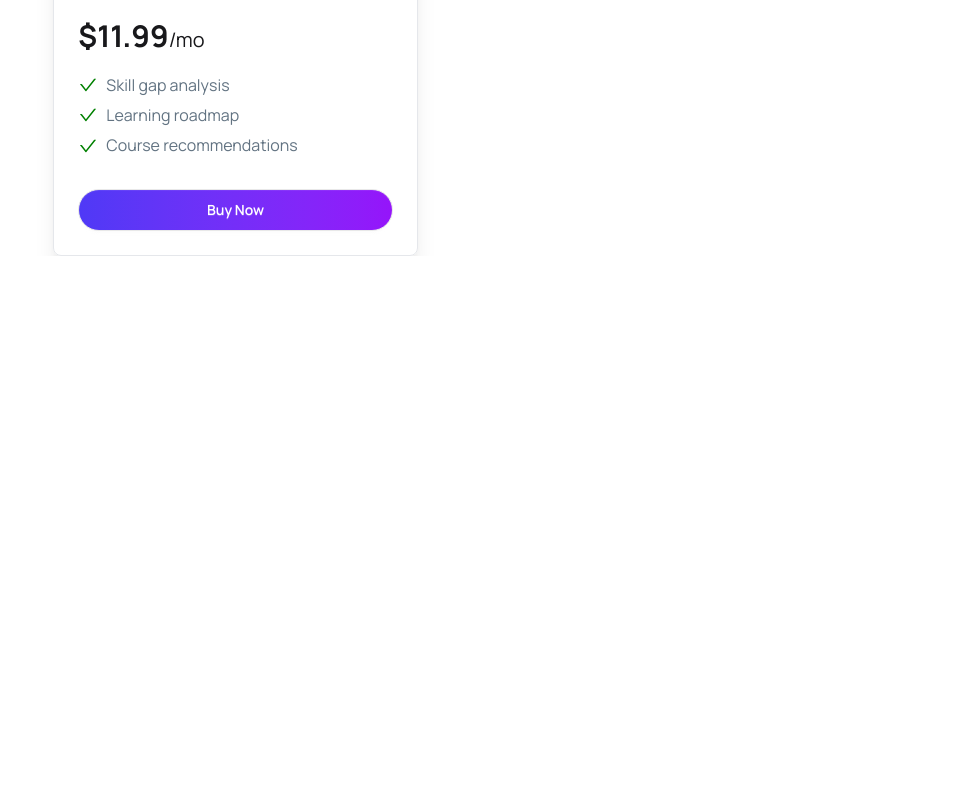
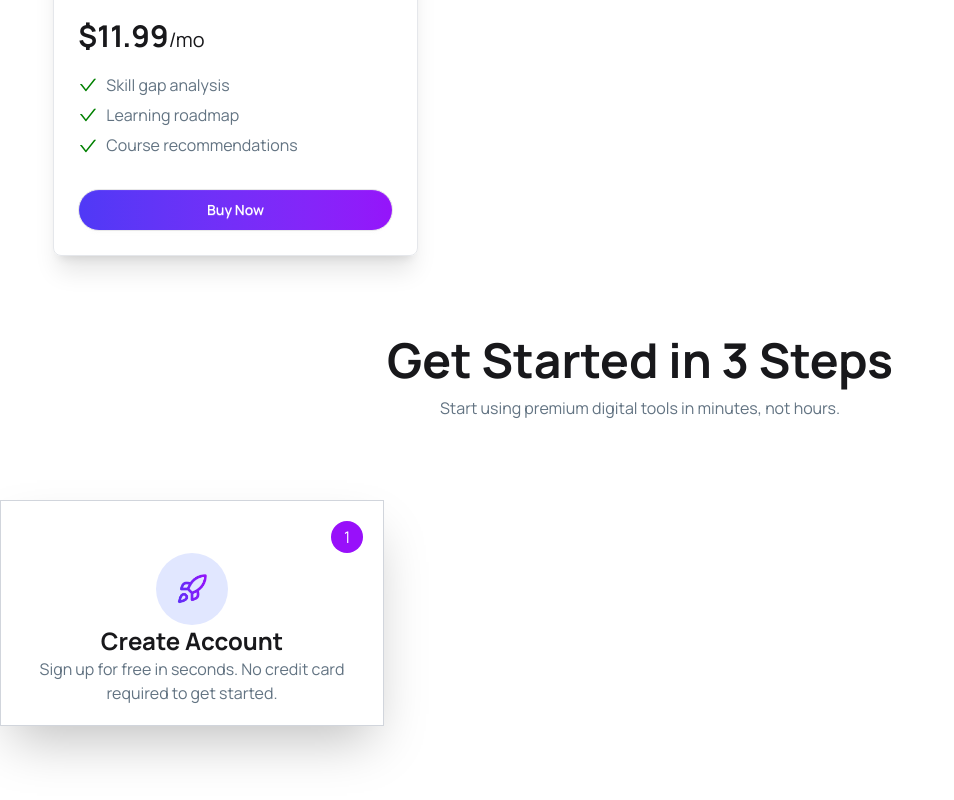
Before and after one commit to mdshantosharker/DigiTools-Platform, a React (Vite) app: page / in a window 1280 px wide. Shown: the part 2888-3688 px from the top of the page, without its empty margins (0-954 px from the left). Before the commit the page ends 3144 px from the top, so only its background shows below. Built offline with nearby package versions, Linux system fonts and the light colour scheme.

Commit message:
added start section

```diff
--- /dev/null
+++ b/public/start.json
@@ -0,0 +1,20 @@
+[
+  {
+    "id": 1,
+    "img": "/user.png",
+    "name": "Create Account",
+    "description": "Sign up for free in seconds. No credit card required to get started."
+  },
+  {
+    "id": 2,
+    "img": "/package.png",
+    "name": "Choose Products",
+    "description": "Browse our catalog and select the tools that fit your needs."
+  },
+  {
+    "id": 3,
+    "img": "/rocket.png",
+    "name": "Start Creating",
+    "description": "Download and start using your premium tools immediately."
+  }
+]
--- a/src/App.jsx
+++ b/src/App.jsx
@@ -4,6 +4,7 @@ import ActiveUsers from "./components/ActiveUsers/ActiveUsers";
 import Banner from "./components/Banner/Banner";
 import DigitalTools from "./components/DigitalTools/DigitalTools";
 import Navbar from "./components/Navbar/Navbar";
+import StartIn from "./components/StartIn/StartIn";
 
 const fetchProducts = async () => {
   const res = await fetch("/data.json");
@@ -20,6 +21,7 @@ function App() {
       <Banner />
       <ActiveUsers />
       <DigitalTools productsPromise={productsPromise} carts={carts} setCart={setCart} />
+      <StartIn/>
     </>
   );
 }
--- /dev/null
+++ b/src/components/StartIn/StartIn.jsx
@@ -0,0 +1,33 @@
+import React from "react";
+
+const StartIn = () => {
+  return (
+    <div className="max-w-7xl mx-auto mb-20">
+      <div className="text-center my-20 space-y-3">
+        <h1 className="font-bold text-5xl">Get Started in 3 Steps</h1>
+        <p className="text-[#627382]">
+          Start using premium digital tools in minutes, not hours.
+        </p>
+      </div>
+
+      <div className=" shadow-2xl border w-96 border-gray-300 p-5">
+        <div className="flex justify-end">
+          <div className="bg-purple-600 rounded-full text-white p-4 w-5 h-5 flex items-center justify-center">
+            1
+          </div>
+        </div>
+        <div className="text-center flex flex-col justify-center items-center">
+          <div className="flex justify-center rounded-full p-5 w-18 h-18 items-center bg-[#E1E7FF] ">
+            <img src="/public/rocket.png" alt="" />
+          </div>
+          <h3 className="text-2xl font-bold">Create Account</h3>
+          <p className="text-[#627382]">
+            Sign up for free in seconds. No credit card required to get started.
+          </p>
+        </div>
+      </div>
+    </div>
+  );
+};
+
+export default StartIn;
```
